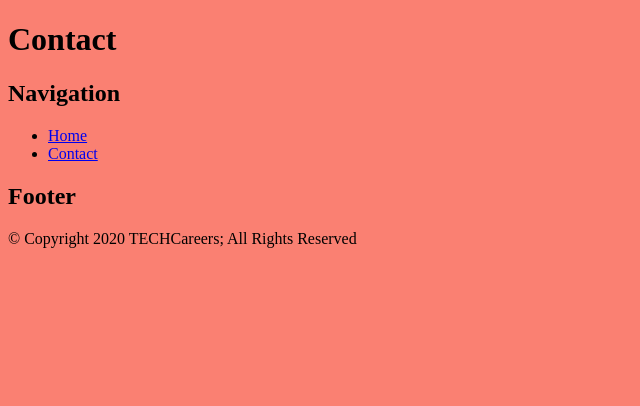
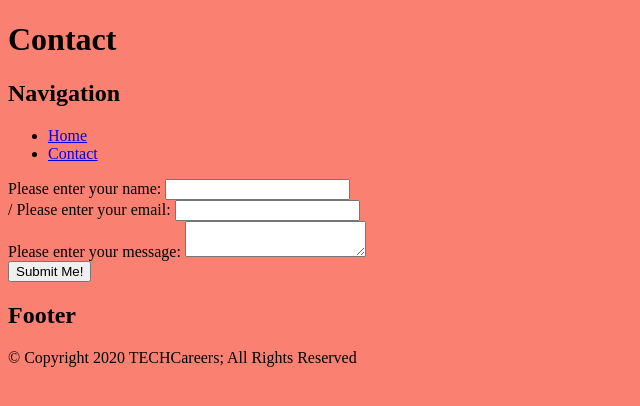
Before and after one commit to Kour-Harpreet/html, a plain HTML site: page contact.html in a window 1280 px wide. Shown: the whole page, without its empty margins (0-640 px from the left). Drawn offline with Linux system fonts and the light colour scheme.

Commit message:
form element added in contact.html

```diff
--- a/contact.html
+++ b/contact.html
@@ -30,6 +30,24 @@
             </ul>
         </nav>
     </header>
+    <form action="">
+        <label for ="name">Please enter your name:</label>
+        <input id="name" type ="text">
+        <br>/
+        <label for ="email">Please enter your email:</label>
+            <input id="email" type ="text">
+            <br/>
+            <label for ="message">Please enter your message:</label>
+                <textarea id="message"></textarea>
+                <br/>
+                <input type="submit" value="Submit Me!">
+
+
+
+
+
+
+    </form>
 
     <footer>
         <h2> Footer</h2>
```
Also changed, not shown: index.html (+4 -1 lines).
